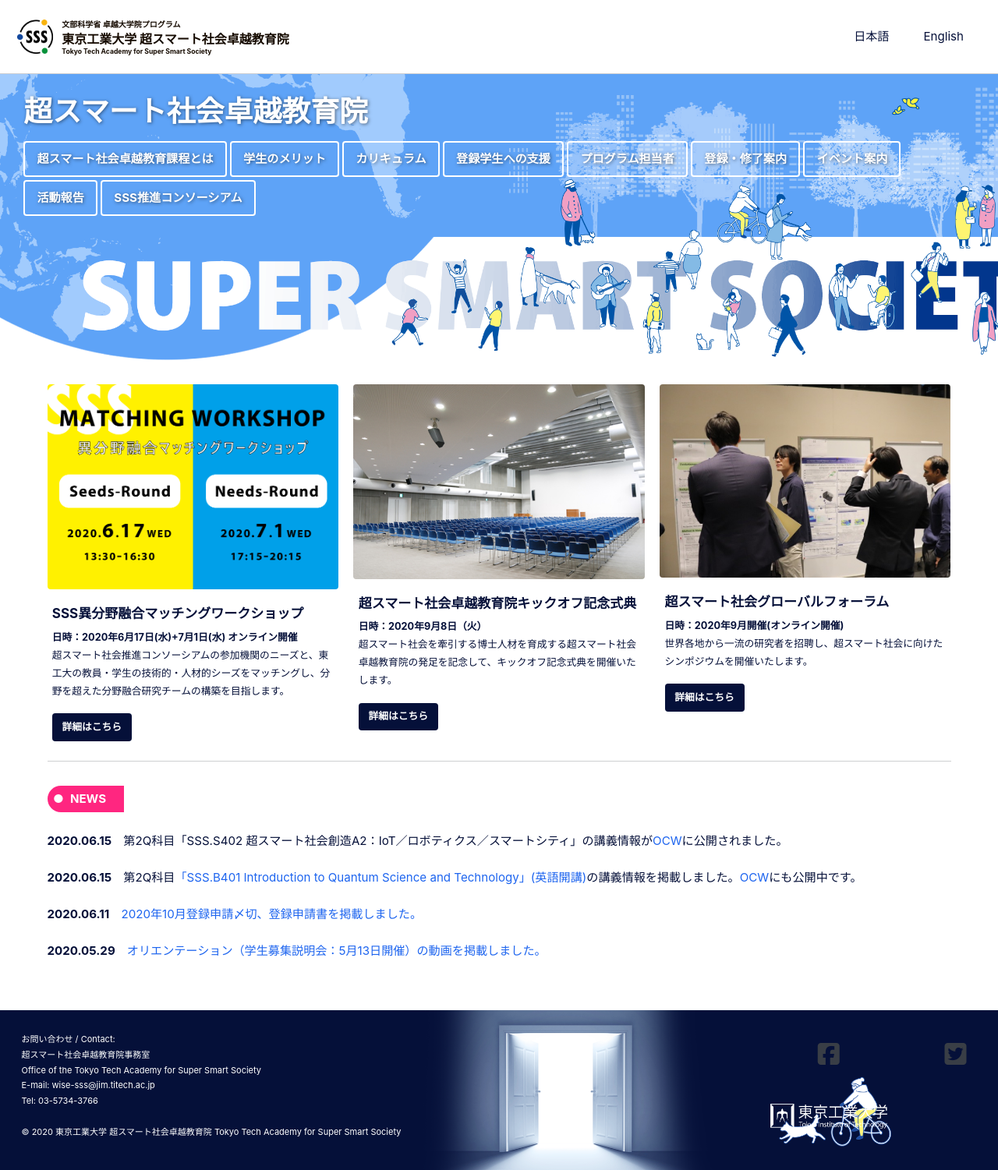
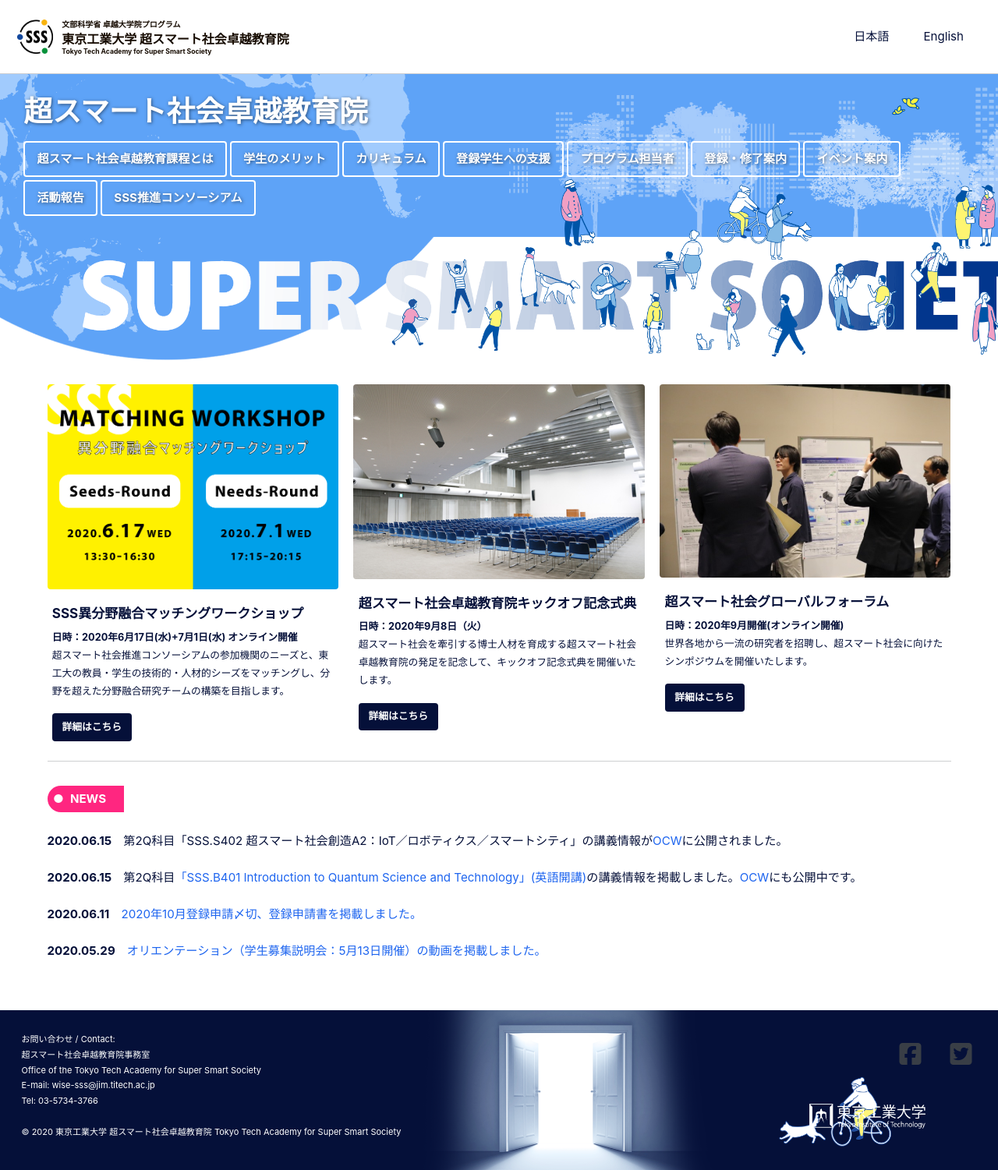
Before and after one commit to fl1d/w0ex.github.io, a Jekyll site: the page built from _pages/home.md, in a window 1280 px wide. Shown: the whole page at 78% size. Built offline with Jekyll 4.4.1, drawn with Linux system fonts in a browser that asks for light colours; cached includes are drawn as plain includes; nearby versions of some CDN libraries.

Commit message:
Update footer.html

```diff
--- a/_includes/footer.html
+++ b/_includes/footer.html
@@ -27,14 +27,14 @@
         Tel: 03-5734-3766<br><br>
         &copy; {{ site.time | date: '%Y' }} {{ site.name | default: site.title }}
       </td>
-      <td style="border:none;" width="5%" align="center">
+      <td style="border:none;" width="5%" align="right">
             <font size="6">
               <a href="https://www.facebook.com/Tokyo-Tech-Academy-for-Super-Smart-Society-100152231685429/" target="_blank">
                 <i class="fab fa-fw fa-facebook-square">
                 </i>
               </a>
               </td>
-        <td style="border:none;" width="5%" align="center">
+        <td style="border:none;" width="5%" align="right">
             <font size="6">
                <a href="https://twitter.com/tokyotech_sss/" target="_blank">
                 <i class="fab fa-fw fa-twitter-square">
@@ -43,7 +43,7 @@
                  </td>
                  </tr>
                  <tr>
-         <td style="border:none;" width="20%" align="center">
+         <td style="border:none;" width="20%" align="right" vertical-align="top">
                <a href="https://www.titech.ac.jp/"><img src="/assets/images/logo_titech.png" width="60%" height="60%" />
                   </a>
                   </tr>
```
